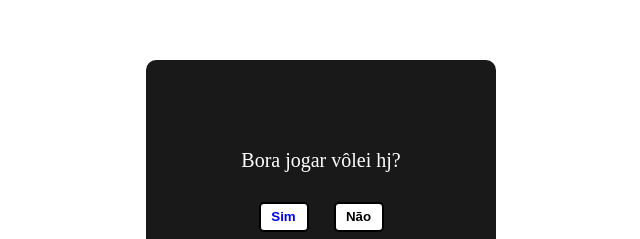
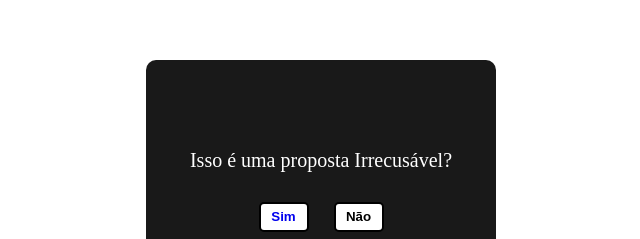
Before and after one commit to TiagoVerri/JavaScript, a plain HTML site: page index.html in a window 1280 px wide. Shown: the part 223-462 px from the top of the page, without its empty margins (319-959 px from the left). Drawn offline with Linux system fonts and the light colour scheme.

Commit message:
modificação html

```diff
--- a/index.html
+++ b/index.html
@@ -8,7 +8,7 @@
 </head>
 <body>
     <div class="box">
-        <p>Bora jogar vôlei hj?</p>
+        <p>Isso é uma proposta Irrecusável?</p>
         <div class="buttons-container">
             <button><a href="https://www.youtube.com/watch?v=a8c5wmeOL9o">Sim</a></button>
             <button id="no">Não</button>
```
